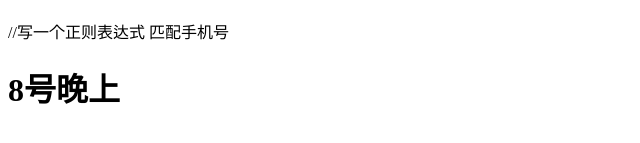
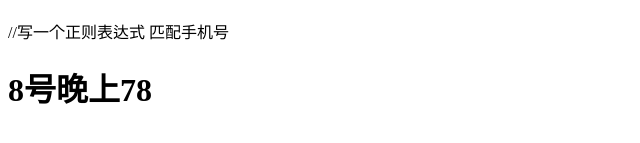
Before and after one commit to liuHappya/test3, a plain HTML site: page index.html in a window 1280 px wide. Shown: the part 205-348 px from the top of the page, 0-640 px from the left. Drawn offline with Linux system fonts and the light colour scheme.

Commit message:
稳稳稳

```diff
--- a/index.html
+++ b/index.html
@@ -11,6 +11,6 @@
     <h1>8号晚上</h1>
     <h1>8号晚上</h1>
     //写一个正则表达式 匹配手机号
-    <h1>8号晚上</h1>
+    <h1>8号晚上78</h1>
   </body>
 </html>
```
